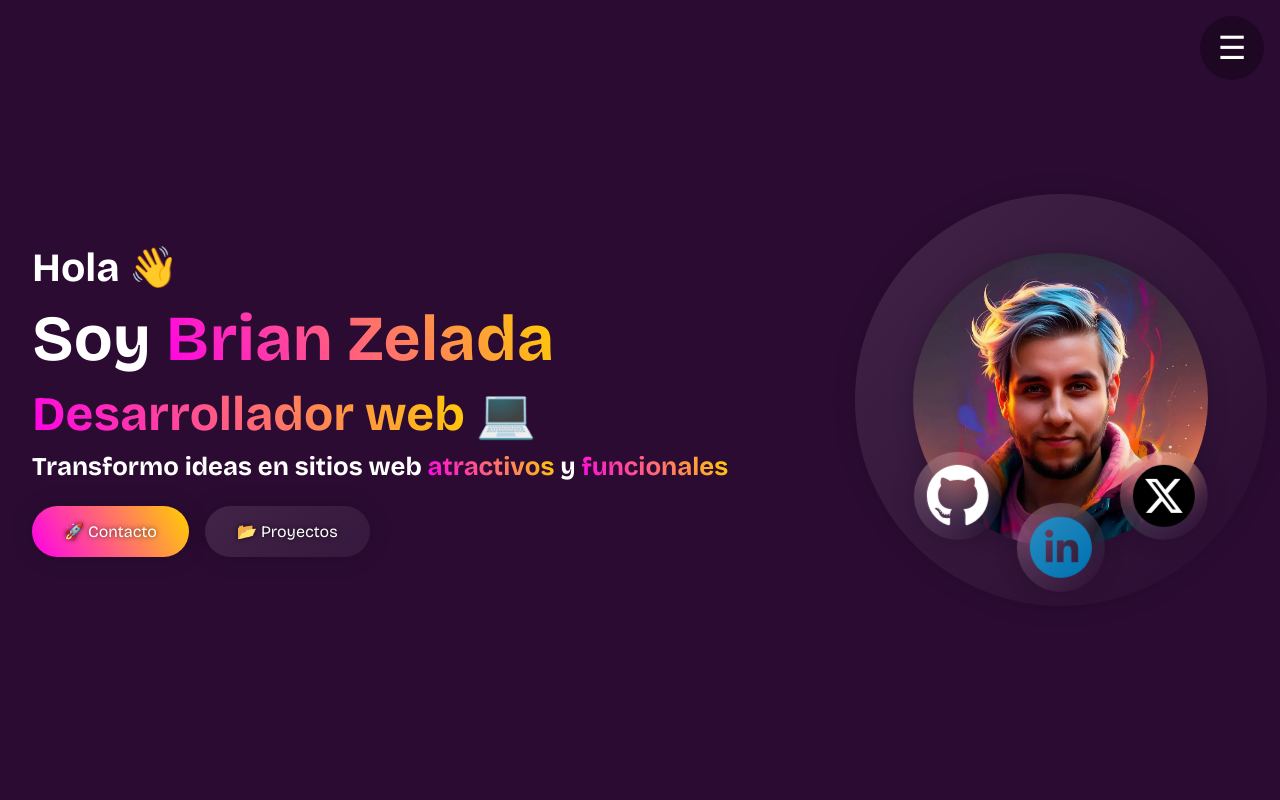
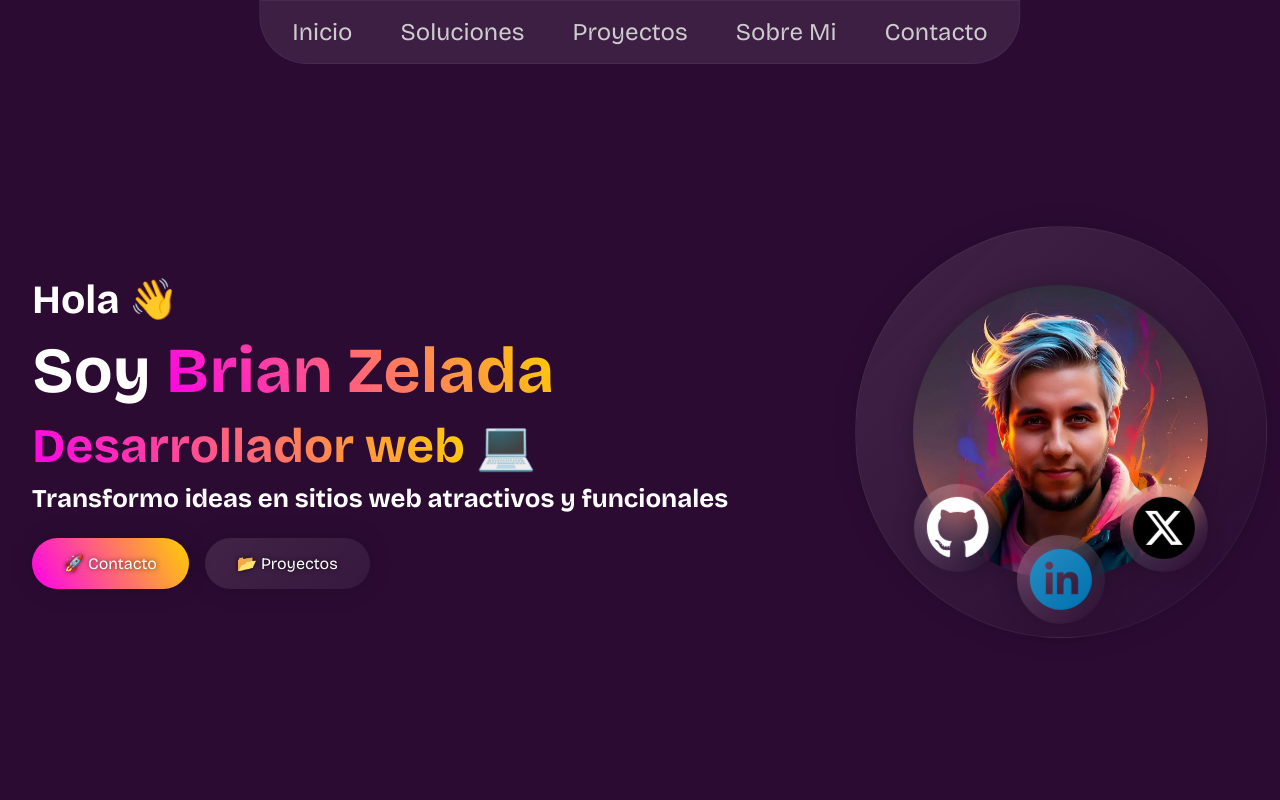
Before and after one commit to ZBrian99/portfolio, a React (Vite) app: page / in a window 1280 px wide. Shown: the top 800 px of the page. Built offline with nearby package versions, Linux system fonts and the light colour scheme.

Commit message:
feat: add desktop Island navbar

```diff
--- a/src/components/Hero/Hero.jsx
+++ b/src/components/Hero/Hero.jsx
@@ -5,19 +5,21 @@ import { HeroPhoto } from './HeroPhoto';
 
 const HeroContainer = styled.section`
 	display: flex;
-  align-items: center;
+	align-items: center;
 	justify-content: center;
 	flex-direction: column-reverse;
 	width: 100%;
 	max-width: 80rem;
-	padding: 0 2rem;
+	padding: 1rem 2rem 0;
+
 	position: relative;
 	min-height: 100svh;
 
 	@media screen and (min-width: 50rem) {
-    flex-direction: row;
+		flex-direction: row;
 		justify-content: flex-start;
 		text-align: left;
+		padding-top: 4rem;
 	}
 	@media screen and (min-width: 60rem) {
 		flex-direction: row;
@@ -130,8 +132,7 @@ export const Hero = () => {
 					<HighlightText>Desarrollador web</HighlightText> 💻
 				</HeroSubtitle>
 				<HeroExtra>
-					Transformo ideas en sitios web <HighlightText>atractivos</HighlightText> y
-					<HighlightText> funcionales</HighlightText>
+					Transformo ideas en sitios web <>atractivos</> y<> funcionales</>
 				</HeroExtra>
 				<HeroButtonsContainer>
 					<GlowButtonFullColor href='#contact'>🚀 Contacto </GlowButtonFullColor>
--- a/src/components/Hero/HeroPhoto.jsx
+++ b/src/components/Hero/HeroPhoto.jsx
@@ -26,6 +26,8 @@ const HeroImageContainer = styled.div`
 		background-color: rgba(255, 255, 255, 0.05);
 
 		background: linear-gradient(135deg, rgba(255, 255, 255, 0.1), rgba(0, 0, 0, 0.05));
+		border: 1px solid rgba(255, 255, 255, 0.05);
+
 		border-radius: 50%;
 		z-index: -1;
 		box-shadow: 0 0 1rem 0.5rem rgba(0, 0, 0, 0.1);
--- a/src/components/Navbar/Navbar.jsx
+++ b/src/components/Navbar/Navbar.jsx
@@ -1,5 +1,8 @@
 import styled from '@emotion/styled';
 import { useEffect, useRef, useState } from 'react';
+
+const NavbarStyled = styled.div`
+`;
 
 const NavbarToggle = styled.div`
 	position: fixed;
@@ -11,6 +14,9 @@ const NavbarToggle = styled.div`
 	justify-content: center;
 	align-items: center;
 	background-color: #1d0722;
+	/* background-color: #3d1f44; */
+	/* border: 1px solid rgba(255, 255, 255, 0.05); */
+
 	border-radius: 50%;
 	user-select: none;
 	cursor: pointer;
@@ -42,6 +48,7 @@ const NavbarContainer = styled.div`
 const NavbarCircle = styled.div`
 	position: absolute;
 	background-color: #1d0722;
+
 	right: 0;
 	top: 0;
 	width: 200%;
@@ -76,7 +83,20 @@ const NavbarMenu = styled.nav`
 		font-size: 1.5em;
 	}
 	@media screen and (min-width: 50rem) {
-		font-size: 2em;
+		position: fixed;
+		/* background-color: #1d0722; */
+		background-color: #3d1f44;
+		border: 1px solid rgba(255, 255, 255, 0.05);
+		transform: none;
+		flex-direction: row;
+		justify-content: center;
+		width: max-content;
+		height: 4rem;
+		padding: 0 1rem;
+		z-index: 1000;
+		border-radius: 0 0 3rem 3rem;
+		left: 50%;
+		transform: translateX(-50%);
 	}
 `;
 const NavbarItem = styled.a`
@@ -85,14 +105,19 @@ const NavbarItem = styled.a`
 	text-decoration: none;
 	color: #ccc;
 	transition: color 0.2s ease-out;
-
 	&:hover {
 		color: #fff;
+	}
+	@media screen and (min-width: 50rem) {
+		display: flex;
+		justify-content: center;
+		align-items: center;
 	}
 `;
 
 export const Navbar = () => {
 	const [isActive, setIsActive] = useState(false);
+	const [isMobile, setIsMobile] = useState(window.innerWidth < 800);
 	const navbarRef = useRef();
 
 	const handleClick = () => {
@@ -105,18 +130,27 @@ export const Navbar = () => {
 		}
 	};
 
+	const handleResize = () => {
+		setIsActive(false);
+		setIsMobile(window.innerWidth < 800);
+	};
+
 	useEffect(() => {
 		document.addEventListener('mousedown', handleClickOutside);
 		document.addEventListener('touchstart', handleClickOutside);
+		window.addEventListener('resize', handleResize);
 
 		return () => {
 			document.removeEventListener('mousedown', handleClickOutside);
 			document.removeEventListener('touchstart', handleClickOutside);
+			window.removeEventListener('resize', handleResize);
 		};
 	}, []);
 
 	return (
-		<div ref={navbarRef}>
+		<NavbarStyled ref={navbarRef}>
+			{isMobile ? (
+				<>
 					<NavbarToggle onClick={handleClick}>{isActive ? 'X' : '☰'}</NavbarToggle>
 					<NavbarContainer isActive={isActive}>
 						<NavbarCircle isActive={isActive}>
@@ -139,6 +173,16 @@ export const Navbar = () => {
 							</NavbarMenu>
 						</NavbarCircle>
 					</NavbarContainer>
-		</div>
+				</>
+			) : (
+				<NavbarMenu isActive={true}>
+					<NavbarItem href='#home'>Inicio</NavbarItem>
+					<NavbarItem href='#services'>Soluciones</NavbarItem>
+					<NavbarItem href='#projects'>Proyectos</NavbarItem>
+					<NavbarItem href='#about'>Sobre Mi</NavbarItem>
+					<NavbarItem href='#contact'>Contacto</NavbarItem>
+				</NavbarMenu>
+			)}
+		</NavbarStyled>
 	);
 };
--- a/src/pages/Home/HomePage.jsx
+++ b/src/pages/Home/HomePage.jsx
@@ -13,14 +13,16 @@ const HomeWrapper = styled.main`
 	max-width: 80rem;
 	margin: auto;
 	gap: 10rem;
+
+
 `;
 
 export const HomePage = () => {
 	return (
 		<HomeWrapper>
 			<Hero />
-      <Services />
-      <Projects />
+			<Services />
+			<Projects />
 			<About />
 			<Contact />
 		</HomeWrapper>
```
Lines whose indentation alone changed are shown as unchanged.
